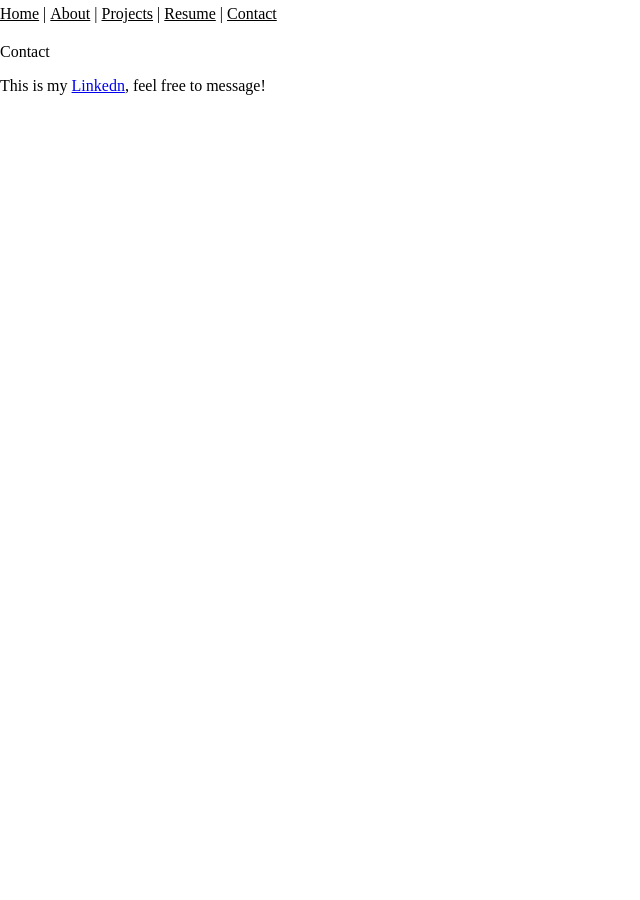
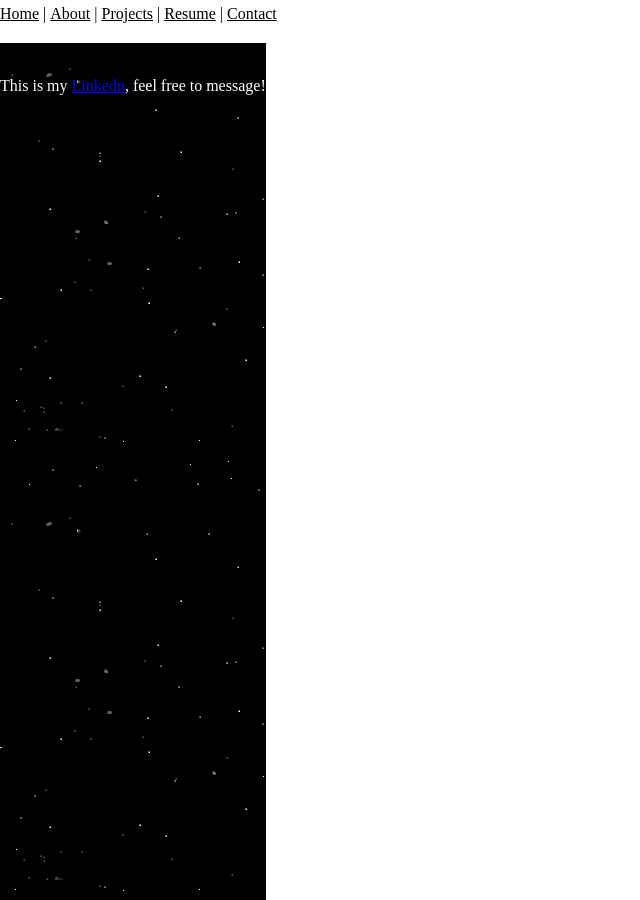
Before and after one commit to Julianzen/julians.github.io, a Jekyll site: the page built from contact.md, in a window 1280 px wide. Shown: the whole page, without its empty margins (0-640 px from the left). Built offline with Jekyll 4.4.1, drawn with Linux system fonts in a browser that asks for light colours.

Commit message:
Rename .contact class to .contact-main

```diff
--- a/assets/style.css
+++ b/assets/style.css
@@ -46,7 +46,7 @@ main {
 }
 
 /* Contact */
-.contact {
+.contact-main {
 
   background-image: url("https://julianzen.github.io/julians.github.io/assets/images/spaces.png");
 
@@ -55,11 +55,11 @@ main {
   background-attachment: fixed;
 }
 
-.contact h1 {
+.contact-main h1 {
     color: white;
   font-size: 3rem;
 }
-.contact p {
+.contact-main p {
     color: white;
   font-size: 1rem;
 }
```
